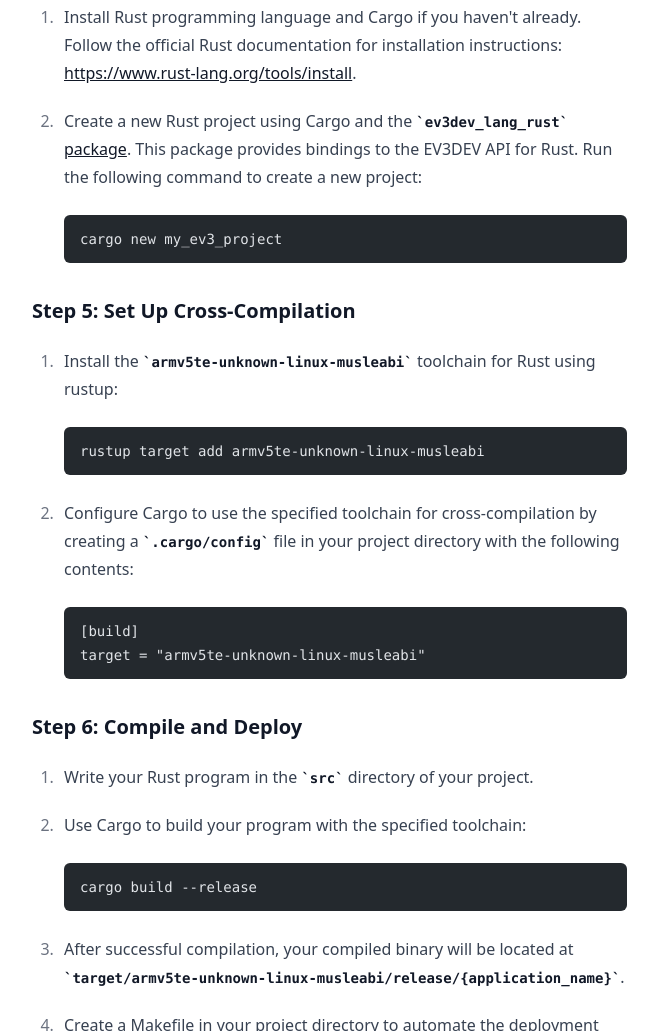
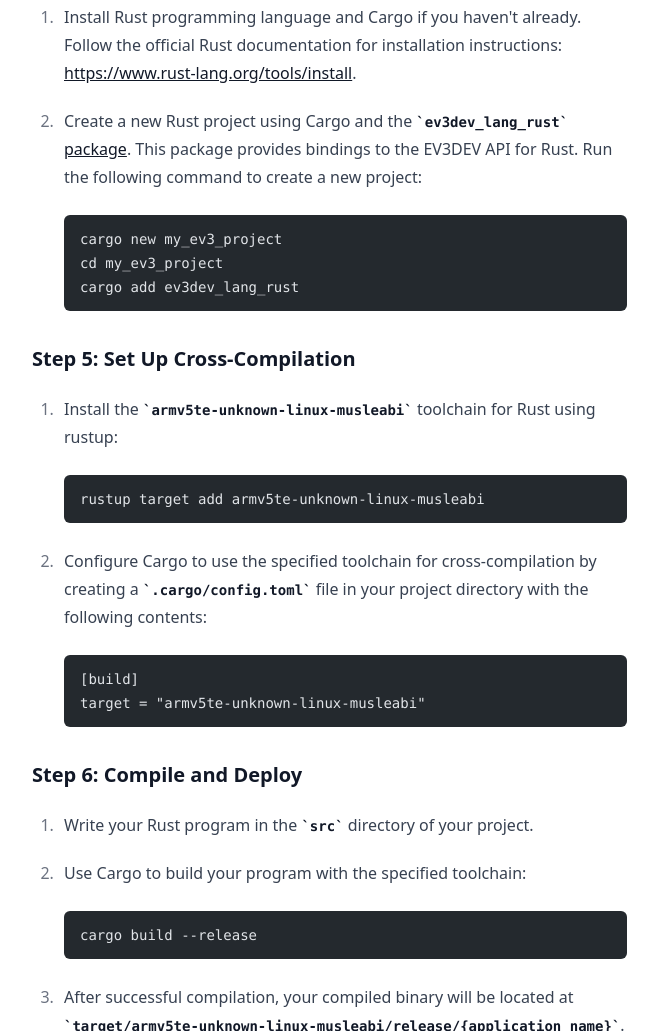
Before and after one commit to jtpotato/blog, an Astro site: page /posts/ev3dev-rust in a window 1280 px wide. Shown: the part 1497-2528 px from the top of the page, without its empty margins (288-946 px from the left). Built offline with nearby package versions, Linux system fonts and the light colour scheme; Astro itself is replaced by a stand-in of ours; code samples lack their colours.

Commit message:
update code examples

````diff
--- a/src/content/blog/ev3dev-rust.mdx
+++ b/src/content/blog/ev3dev-rust.mdx
@@ -45,6 +45,8 @@
 
    ```
    cargo new my_ev3_project
+   cd my_ev3_project
+   cargo add ev3dev_lang_rust
    ```
 
 ### Step 5: Set Up Cross-Compilation
@@ -55,7 +57,7 @@
    rustup target add armv5te-unknown-linux-musleabi
    ```
 
-2. Configure Cargo to use the specified toolchain for cross-compilation by creating a `.cargo/config` file in your project directory with the following contents:
+2. Configure Cargo to use the specified toolchain for cross-compilation by creating a `.cargo/config.toml` file in your project directory with the following contents:
 
    ```toml
    [build]
````
